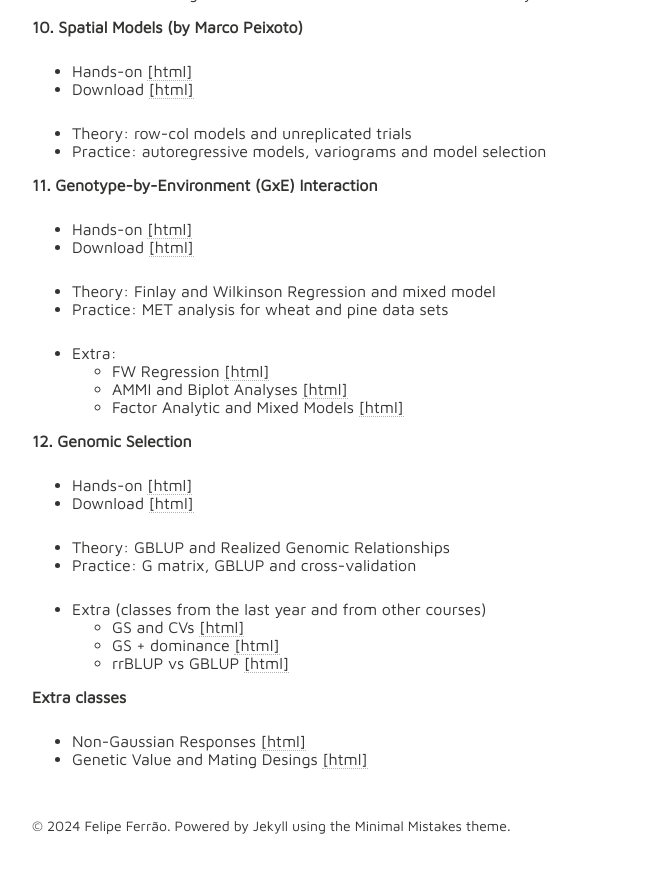
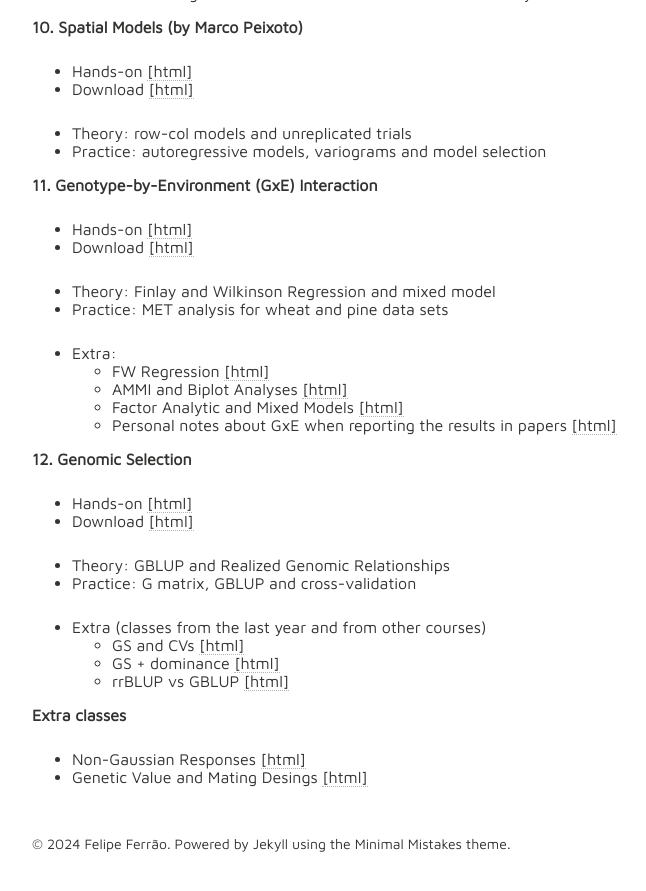
Before and after one commit to lfelipe-ferrao/lfelipe-ferrao.github.io, a Jekyll site: the page built from class/quantGenetic/index.md, in a window 1280 px wide and 900 px high, scrolled down 3901 px. Shown: the top 891 px of the window, without its empty margins (288-934 px from the left). Built offline with Jekyll 4.4.1, drawn with Linux system fonts in a browser that asks for light colours; nearby versions of some CDN libraries; our own code applies the rules of GitHub Pages for plain Markdown files.

Commit message:
Update index.md

```diff
--- a/class/quantGenetic/index.md
+++ b/class/quantGenetic/index.md
@@ -163,8 +163,9 @@ It is an attempt to organize and make available to any student the class notes u
 
 - Extra:
     - FW Regression [[html]](https://htmlpreview.github.io/?https://github.com/lfelipe-ferrao/lfelipe-ferrao.github.io/blob/master/class/quantGenetic/week11_24_FW.html)
-  - AMMI and Biplot Analyses [[html]](https://htmlpreview.github.io/?https://github.com/lfelipe-ferrao/lfelipe-ferrao.github.io/blob/master/class/quantGenetic/week11_2022a.html)
+  - AMMI and Biplot Analyses [[html]](https://htmlpreview.github.io/?https://github.com/lfelipe-ferrao/lfelipe-ferrao.github.io/blob/master/class/quantGenetic/classAMMI_24.html)
   - Factor Analytic and Mixed Models [[html]](https://htmlpreview.github.io/?https://github.com/lfelipe-ferrao/lfelipe-ferrao.github.io/blob/master/class/quantGenetic/week11_2022b.html)
+  - Personal notes about GxE when reporting the results in papers [[html]](https://htmlpreview.github.io/?https://github.com/lfelipe-ferrao/lfelipe-ferrao.github.io/blob/master/class/quantGenetic/Notes_GxE.html)
 
 **12. Genomic Selection**
 
```
